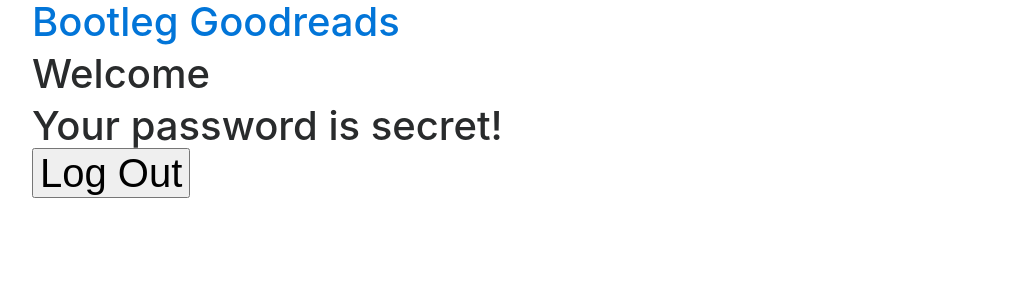
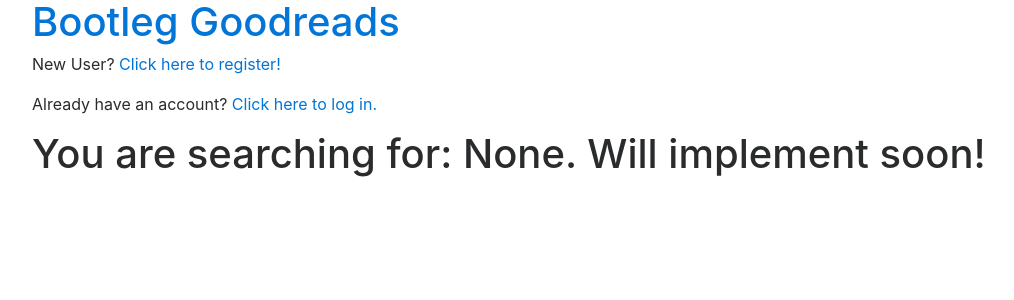
Before and after one commit to samhwangg/cs50-web-programming, a Flask app: page /search in a window 1280 px wide. Shown: the top 300 px of the page, without its empty margins (53-1067 px from the left). Run offline with Flask 2, Linux system fonts and the light colour scheme; some libraries are stand-ins or nearby versions.

Commit message:
Created search bar to submit to search route

```diff
--- a/project1/application.py
+++ b/project1/application.py
@@ -41,7 +41,7 @@ def register():
 				db.execute("INSERT INTO users (username, password) VALUES (:username, :password)", {"username": username, "password": password})
 				db.commit()
 				session["username"] = username
-				return redirect(url_for('search'))
+				return redirect(url_for('index'))
 			except exc.IntegrityError:
 				db.rollback()
 				errorMessage = "Username already taken"
@@ -51,18 +51,20 @@ def register():
 def login():
 	errorMessage = ""
 	if 'username' in session:
-		return redirect(url_for('search'))
+		return redirect(url_for('index'))
 	if request.method == "POST":
 		username = request.form.get("username")
 		password = request.form.get("password")
 		if db.execute("SELECT * FROM users WHERE username = :username AND password = :password", {"username": username, "password": password}).rowcount == 1:
 			# existing/correct username is stored in the session
 			session["username"] = username
-			return redirect(url_for('search'))
+			return redirect(url_for('index'))
 		else:
 			errorMessage = "Username or password is incorrect"
 	return render_template("login.html", errorMessage=errorMessage)
 
-@app.route("/search")
+@app.route("/search", methods = ["GET", "POST"])
 def search():
-	return render_template("search.html")
+	# TODO: Search databse for searchText
+	searchText = request.form.get("search")
+	return render_template("search.html", searchText=searchText)
--- a/project1/templates/index.html
+++ b/project1/templates/index.html
@@ -8,6 +8,7 @@
 	<h1 style="color:black;"><a href="{{ url_for('index' ) }}">Bootleg Goodreads</a></h1>
 	<br>
 	{% if session['username'] %}
+		<h1>Welcome {{ session['username'] }}</h1>
 		<form action="{{ url_for('index') }}" method = "post">
 			<input type="submit" name = "logout" value = "Log Out"/>
 		</form>
@@ -17,7 +18,7 @@
 	{% endif %}
 	<br>
 	<div class="search-bar">
-		<form action="{{ url_for('search') }}">
+		<form action="{{ url_for('search') }}" method = "post">
 			<input type="text" placeholder="Search..." name="search">
 			<button type="submit">Submit</button>
 		</form>
--- a/project1/templates/search.html
+++ b/project1/templates/search.html
@@ -6,9 +6,14 @@
 
 {% block body %}
 	<h1 style="color:black;"><a href="{{ url_for('index' ) }}">Bootleg Goodreads</a></h1>
-    <h1>Welcome {{ session['username'] }}</h1>
-    <h1>Your password is secret!
-    <form action="{{ url_for('index') }}" method = "post">
-    	<input type="submit" name = "logout" value = "Log Out"/>
-    </form>
+    {% if session['username'] %}
+    	<h1>Welcome {{ session['username'] }}</h1>
+		<form action="{{ url_for('index') }}" method = "post">
+			<input type="submit" name = "logout" value = "Log Out"/>
+		</form>
+	{% else %}
+    	<p>New User? <a href="{{ url_for('register') }}">Click here to register!</a></p>
+		<p>Already have an account? <a href="{{ url_for('login') }}">Click here to log in.</a></p>
+	{% endif %}
+    <h1>You are searching for: {{ searchText }}. Will implement soon!</h1>
 {% endblock %}
```
